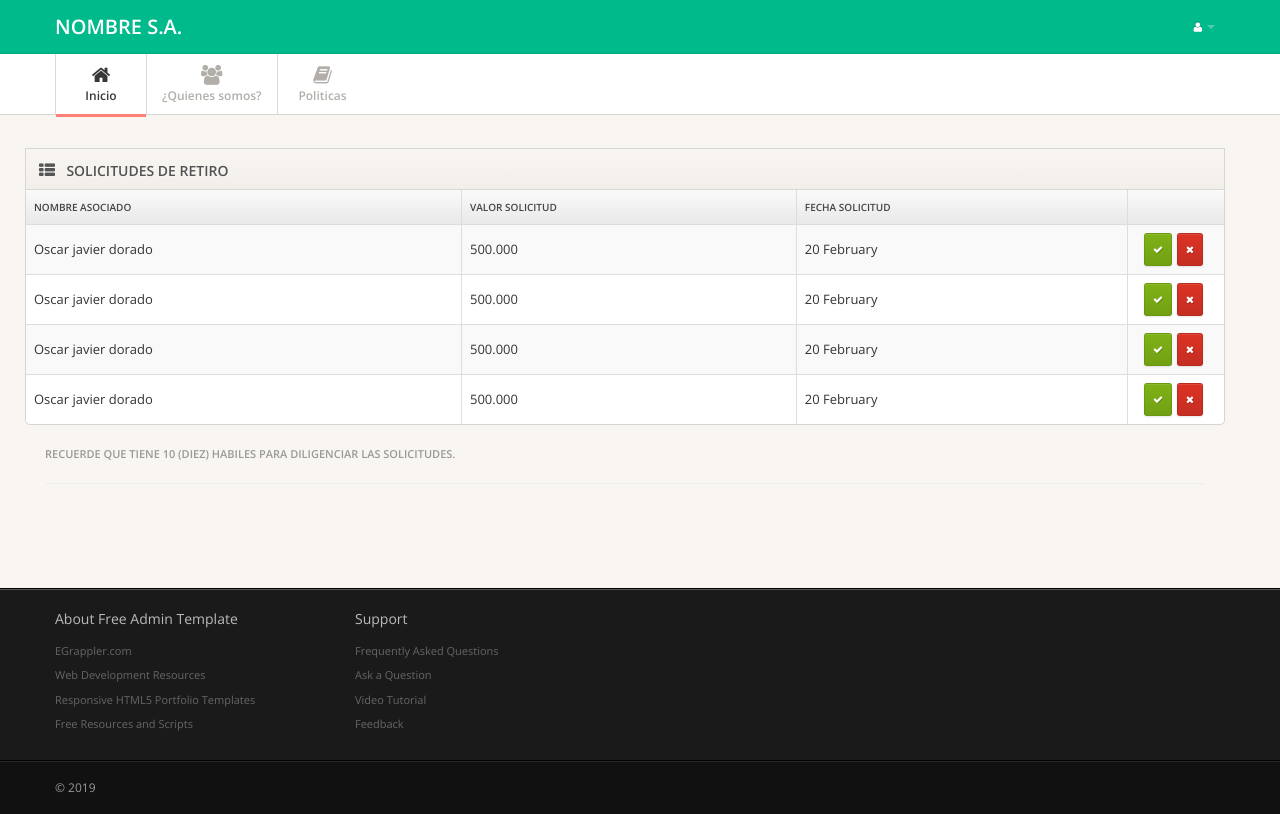
After one commit to diegoferose/proyectoGuacari, a PHP site: page /controlSolicitudes/controlSolicitudesVista.php in a window 1280 px wide. The commit adds this page. Run offline with PHP 8.4, Linux system fonts and the light colour scheme; the visitor is signed in with stand-in values (Sample User, id 1); data comes from the database, SQL or seed files in the repository; data that the repository does not hold is empty.

Commit message:
se crea vista para el control de solicitudes

```diff
--- /dev/null
+++ b/controlSolicitudes/controlSolicitudesVista.php
@@ -0,0 +1,128 @@
+<?php
+include "../util/util.php";
+$util = new util();
+$util -> validarRuta(2);
+?>
+<!DOCTYPE html>
+<html lang="en">
+<head>
+  <meta charset="utf-8">
+  <title>NOMBRE S.A.</title>
+  <meta name="viewport" content="width=device-width, initial-scale=1.0, maximum-scale=1.0, user-scalable=no">
+  <meta name="apple-mobile-web-app-capable" content="yes">
+  <link href="../css/bootstrap.min.css" rel="stylesheet">
+  <link href="../css/bootstrap-responsive.min.css" rel="stylesheet">
+  <link href="http://fonts.googleapis.com/css?family=Open+Sans:400italic,600italic,400,600"
+  rel="stylesheet">
+  <link href="../css/font-awesome.css" rel="stylesheet">
+  <link href="../css/style.css" rel="stylesheet">
+  <link href="../css/pages/dashboard.css" rel="stylesheet">
+  <link href="../css/pages/plans.css" rel="stylesheet">
+  <!-- Le HTML5 shim, for IE6-8 support of HTML5 elements -->
+  <!--[if lt IE 9]>
+  <script src="http://html5shim.googlecode.com/svn/trunk/html5.js"></script>
+  <![endif]-->
+</head>
+<body>
+  <?php
+  include "../componentes/menuPrincipal.php";
+  ?>
+  <div class="main">
+    <div class="main-inner">
+      <div class="container">
+        <div class="row">
+
+          <div class="widget widget-nopad">
+            <div class="widget widget-table action-table">
+              <div class="widget-header"> <i class="icon-th-list"></i>
+                <h3>SOLICITUDES DE RETIRO</h3>
+              </div>
+
+              <!-- /widget-header -->
+              <div class="widget-content">
+                <table class="table table-striped table-bordered">
+                  <thead>
+                    <tr>
+                      <th> NOMBRE ASOCIADO </th>
+                      <th> VALOR SOLICITUD</th>
+                      <th> FECHA SOLICITUD</th>
+                      <th class="td-actions"> </th>
+                    </tr>
+                  </thead>
+                  <tbody>
+                    <tr>
+                      <td> Oscar javier dorado</td>
+                      <td> 500.000 </td>
+                      <td>20 February</td>
+                      <td class="td-actions"><a href="https://www.paypal.com/co/home" target="_blank"  class="btn btn-small btn-success"><i class="btn-icon-only icon-ok"> </i></a><a href="#myModal"  data-toggle="modal" class="btn btn-danger btn-small"><i class="btn-icon-only icon-remove"> </i></a></td>
+                    </tr>
+                    <tr>
+                      <td> Oscar javier dorado</td>
+                      <td> 500.000 </td>
+                      <td>20 February</td>
+                      <td class="td-actions"><a href="https://www.paypal.com/co/home" target="_blank"  class="btn btn-small btn-success"><i class="btn-icon-only icon-ok"> </i></a><a href="#myModal"  data-toggle="modal" class="btn btn-danger btn-small"><i class="btn-icon-only icon-remove"> </i></a></td>
+                    </tr>
+                    <tr>
+                      <td> Oscar javier dorado</td>
+                      <td> 500.000 </td>
+                      <td>20 February</td>
+                      <td class="td-actions"><a href="https://www.paypal.com/co/home" target="_blank"  class="btn btn-small btn-success"><i class="btn-icon-only icon-ok"> </i></a><a href="#myModal"  data-toggle="modal" class="btn btn-danger btn-small"><i class="btn-icon-only icon-remove"> </i></a></td>
+                    </tr>
+                    <tr>
+                      <td> Oscar javier dorado</td>
+                      <td> 500.000 </td>
+                      <td>20 February</td>
+                      <td class="td-actions"><a href="https://www.paypal.com/co/home" target="_blank"  class="btn btn-small btn-success"><i class="btn-icon-only icon-ok"> </i></a><a href="#myModal"  data-toggle="modal" class="btn btn-danger btn-small"><i class="btn-icon-only icon-remove"> </i></a></td>
+                    </tr>
+
+                  </tbody>
+                </table>
+              </div>
+              <h6 class="bigstats">Recuerde que tiene 10 (diez) habiles para diligenciar las solicitudes.</h6>
+              <!-- /widget-content -->
+            </div>
+          </div>
+
+        </div>
+        <!-- /row -->
+      </div>
+      <!-- /container -->
+    </div>
+    <!-- /main-inner -->
+  </div>
+    <!-- inicio modal -->
+  <div id="myModal" class="modal hide fade" tabindex="-1" role="dialog" aria-labelledby="myModalLabel" aria-hidden="true">
+    <div class="modal-header">
+      <button type="button" class="close" data-dismiss="modal" aria-hidden="true">×</button>
+      <h3 id="myModalLabel">Negar solicitud</h3>
+    </div>
+    <div class="modal-body">
+      <div class="form-group shadow-textarea col-xs-12">
+        <label for="exampleFormControlTextarea6">Razon para negar el retiro</label>
+        <textarea class="form-control z-depth-1" id="exampleFormControlTextarea6" rows="6" placeholder="Maximo 50 caracteres"></textarea>
+      </div>
+    </div>
+    <div class="modal-footer">
+      <button class="btn" data-dismiss="modal" aria-hidden="true">Cerrar</button>
+      <button class="btn btn-primary">Guardar</button>
+    </div>
+  </div>
+
+  <!-- Fin modal -->
+
+  <?php
+  include "../componentes/pie.php";
+  ?>
+  <!-- Le javascript
+  ================================================== -->
+  <!-- Placed at the end of the document so the pages load faster -->
+  <script src="../js/jquery-1.7.2.min.js"></script>
+  <script src="../js/excanvas.min.js"></script>
+  <script src="../js/chart.min.js" type="text/javascript"></script>
+  <script src="../js/bootstrap.js"></script>
+  <script language="javascript" type="text/javascript" src="../js/full-calendar/fullcalendar.min.js"></script>
+
+  <script src="js/base.js"></script>
+
+</body>
+</html>
```
Also changed, not shown: controlSolicitudes/controlSolicitudesControlador.php (added, +23 -0 lines), usuario/usuarioStandartVista.php (line endings or trailing spaces).
